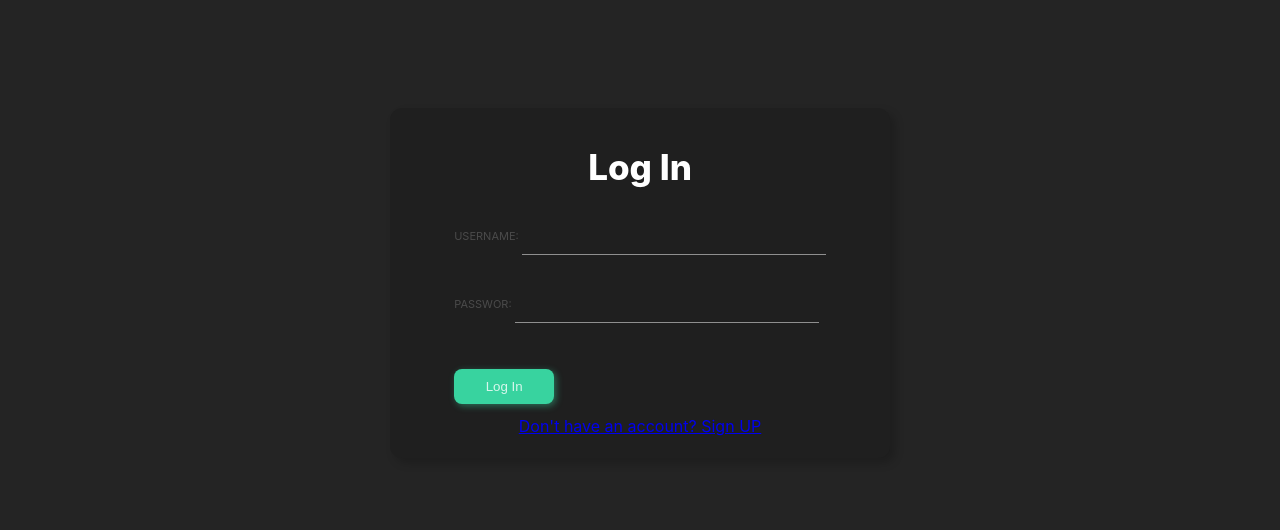
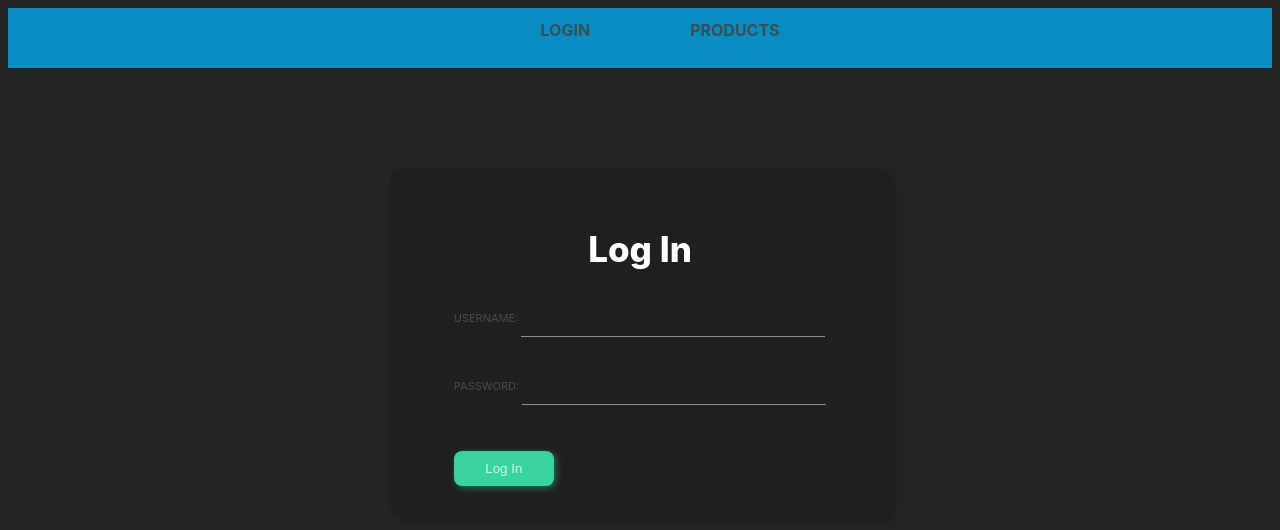
Before and after one commit to Targetmaster182/ACCCapstoneProject, a React (Vite) app: page / in a window 1280 px wide. Shown: the top 530 px of the page. Built offline with nearby package versions, Linux system fonts and the light colour scheme.

Commit message:
made login function, created navigation bar and added conditional rendering for navigation bar

```diff
--- a/src/App.jsx
+++ b/src/App.jsx
@@ -1,18 +1,21 @@
 import AllProducts from './Pages/AllProducts'
+import NavBar from './Components/NavBar'
 import { Route, Routes } from 'react-router-dom'
 import Login from './Pages/Login'
 import { useState } from 'react'
 
 
 function App() {
+  const [token, setToken] = useState(localStorage.getItem('token'))
 
 
 
   return (
     <div>
+            <NavBar token={token} setToken={setToken}/>
       <Routes>
-        <Route path='/' element={<Login />} />
-        <Route path='Products' element={<AllProducts />}/>
+        <Route path='/' element={<Login setToken={setToken}/>} />
+        <Route path='Products' element={<AllProducts token={token} setToken={setToken}/>}/>
       </Routes>
     </div>
   )
--- /dev/null
+++ b/src/Components/NavBar.css
@@ -0,0 +1,58 @@
+#navbar {
+    height: 60px;
+    display: flex;
+    align-items: center;
+    flex-direction:column;
+    background-color: rgb(8, 141, 194);
+    width: auto;
+
+}
+
+#navbar ul {
+    display: flex;
+    flex-direction: row;
+    align-items: center;
+    margin: 0;
+    padding-bottom: 10px;
+    padding-top: 10px;
+
+}
+
+#navbar li  {
+    list-style-type: none;
+    color: #000000;
+    font-weight:bold;
+    padding: 0px 50px;
+    height: fit-content;
+    text-decoration: none;
+}
+
+#navbar li :hover {
+    background-color: rgb(23, 59, 105);
+    color: white;
+}
+#navbar li a {
+    text-decoration: none;
+    color: #434343d6;
+}
+
+.logout {
+
+    background-color:#0a0a23;
+    color: #fff;
+    border:none;
+    border-radius:10px;
+    box-shadow: 0px 0px 2px 2px rgb(0,0,0);
+    min-height:35px;
+    min-width: 100px;
+
+
+
+}
+.logout:hover {
+    background-color:#002ead;
+    transition: 0.7s;
+    height: max-content;
+    cursor:pointer;
+
+}
--- /dev/null
+++ b/src/Components/NavBar.jsx
@@ -0,0 +1,49 @@
+import { Link } from "react-router-dom";
+import { useNavigate } from 'react-router-dom';
+import '../Components/NavBar.css'
+
+export default function NavBar({token, setToken}) {
+    const navigate = useNavigate()
+
+    async function handleClick(token, setToken){
+        await setToken("")
+        navigate('/')
+
+    }
+    if (!token) {
+        return(
+            <nav id="navbar">
+                <ul>
+                    <li>
+                        <Link to="/">LOGIN</Link>
+                    </li>
+
+                    <li>
+                        <Link to="/Products">PRODUCTS</Link>
+                    </li>
+                </ul>
+            </nav>
+        )
+
+    } else if (token) {
+    return (
+            <nav id="navbar">
+                <ul>
+
+
+                    <li>
+                        <Link to="/Products">PRODUCTS</Link>
+                    </li>
+                    <li>PROFILE</li>
+
+
+                    <button className="logout" onClick={() => handleClick(token, setToken)}>LOGOUT</button>
+
+
+                </ul>
+
+
+            </nav>
+        )
+    }
+}
--- a/src/Pages/AllProducts.jsx
+++ b/src/Pages/AllProducts.jsx
@@ -3,7 +3,7 @@ import '../Components/AllProducts.css'
 
 const API_URL = 'https://fakestoreapi.com'
 
-const AllProducts = () => {
+const AllProducts = ({token}) => {
 
     const [products, setProducts] = useState([]);
 
@@ -17,6 +17,32 @@ const AllProducts = () => {
         }
         FetchAllProducts();
     }, [])
+
+    if (!token ) {
+        return (
+            <div>
+            <h1>Products</h1>
+            <div className="products" >
+                {products.map(product =>(
+                    <div className="eachproduct" key={product.id}>
+                        <div >
+                            <img src={product.image} alt={product.title}/>
+                        </div>
+                        <div>
+                            <h3>{product.title}</h3>
+                            <p>{product.rating.rate} <svg width="24" height="24" viewBox="0 0 24 24" xmlns="http://www.w3.org/2000/svg"><path fill="#eab308" d="m12 18.26l-7.053 3.948l1.575-7.928L.588 8.792l8.027-.952L12 .5l3.385 7.34l8.027.952l-5.934 5.488l1.575 7.928L12 18.26Z"/></svg></p>
+                            <p>{product.price}</p>
+                        </div>
+                        <div className="buttons">
+                            <button className="details">DETAILS</button>
+                        </div>
+                    </div>
+                ))}
+            </div>
+        </div>
+
+        )
+    } else if (token) {
 
     return (
         <div>
@@ -43,5 +69,6 @@ const AllProducts = () => {
     )
 
 }
+}
 
 export default AllProducts
--- a/src/Pages/Login.jsx
+++ b/src/Pages/Login.jsx
@@ -1,59 +1,53 @@
 import { useState } from 'react'
 import { useNavigate } from 'react-router-dom'
-import { Link } from 'react-router-dom'
 import '../Components/Login.css'
 
 
 
-const API_URL=`https://strangers-things.herokuapp.com/api/2302-ACC-ET-WEB-PT-A`
+export default function LoginPage({setToken}) {
 
-export default function LoginPage({setToken}) {
     const [username, setUsername] = useState('')
     const [password, setPassword] = useState('')
     const [errorMessage, setErrorMessage] = useState('')
-    const [setError] = useState(null)
-
 
     const navigate = useNavigate()
     async function submitForm(e) {
         e.preventDefault()
+        if (!username || !password) {
+            setErrorMessage("Please fill username and password")
+        } else {
             const login = async () => {
             try {
-            const response = await fetch(`${API_URL}/users/login`,
+                const response = await fetch( 'https://fakestoreapi.com/auth/login',
                 {
                     method: "POST",
                     headers: {
                         "Content-Type": "application/json"
                     },
                     body: JSON.stringify({
-                    user: {
                             username,
                             password
-                    }
                     })
                 })
                 const result = await response.json();
-            if (result.success) {
-              const { token } = result.data
-              sessionStorage.setItem('token', token);
-              sessionStorage.setItem("username",username );
+                const { token } = result
+                localStorage.setItem('token', token);
                 setToken(token)
-              navigate('/Profile')
-
+                console.log(result)
+                if (token) {
+                    navigate('/Products')
                 } else {
-              setErrorMessage(result.error.message)
+                    setErrorMessage(result.errorMessage)
                 }
 
 
-            console.log(result)
-
             } catch (err) {
-          setError(err.message)
+                console.error(err)
             }
         }
-      await login()
+        login()
         }
-
+    }
     return (
       <div className='maindiv'>
         <div className='logindiv'>
@@ -70,7 +64,7 @@ export default function LoginPage({setToken}) {
               }}
             />
             <br></br>
-            <label className='subtitle'htmlFor="password">PASSWOR: </label>
+            <label className='subtitle'htmlFor="password">PASSWORD: </label>
             <input
               value={password}
               type="password"
@@ -83,7 +77,6 @@ export default function LoginPage({setToken}) {
             <p>{errorMessage}</p>
             <button className='submit' type="submit">Log In</button>
           </form>
-          <Link className='link' to="/SignUp"> Don't have an account? Sign UP</Link>
         </div>
       </div>
     )
```
Also changed, not shown: src/Pages/Details.jsx (added), src/Pages/Profile.jsx (added). Lines whose indentation alone changed are shown as unchanged.
